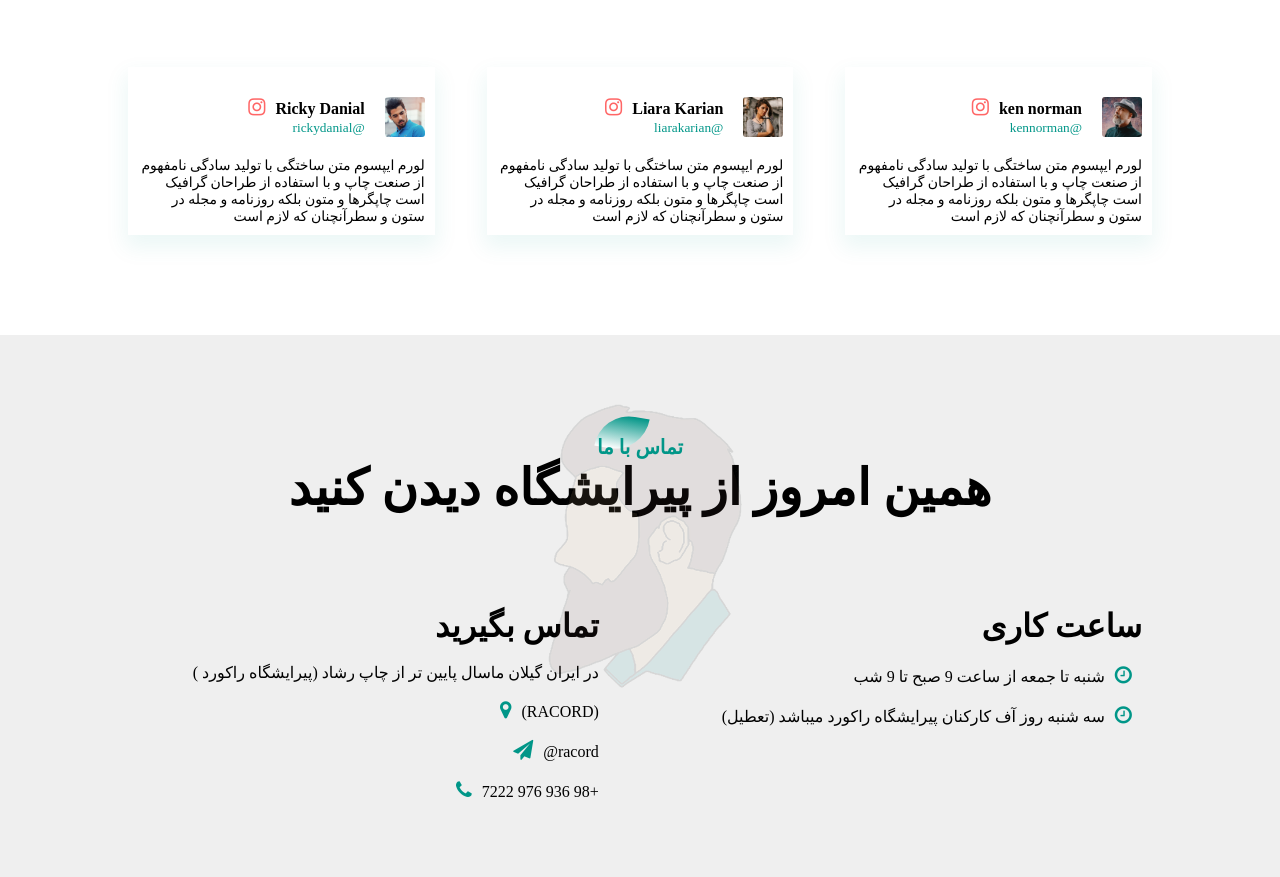
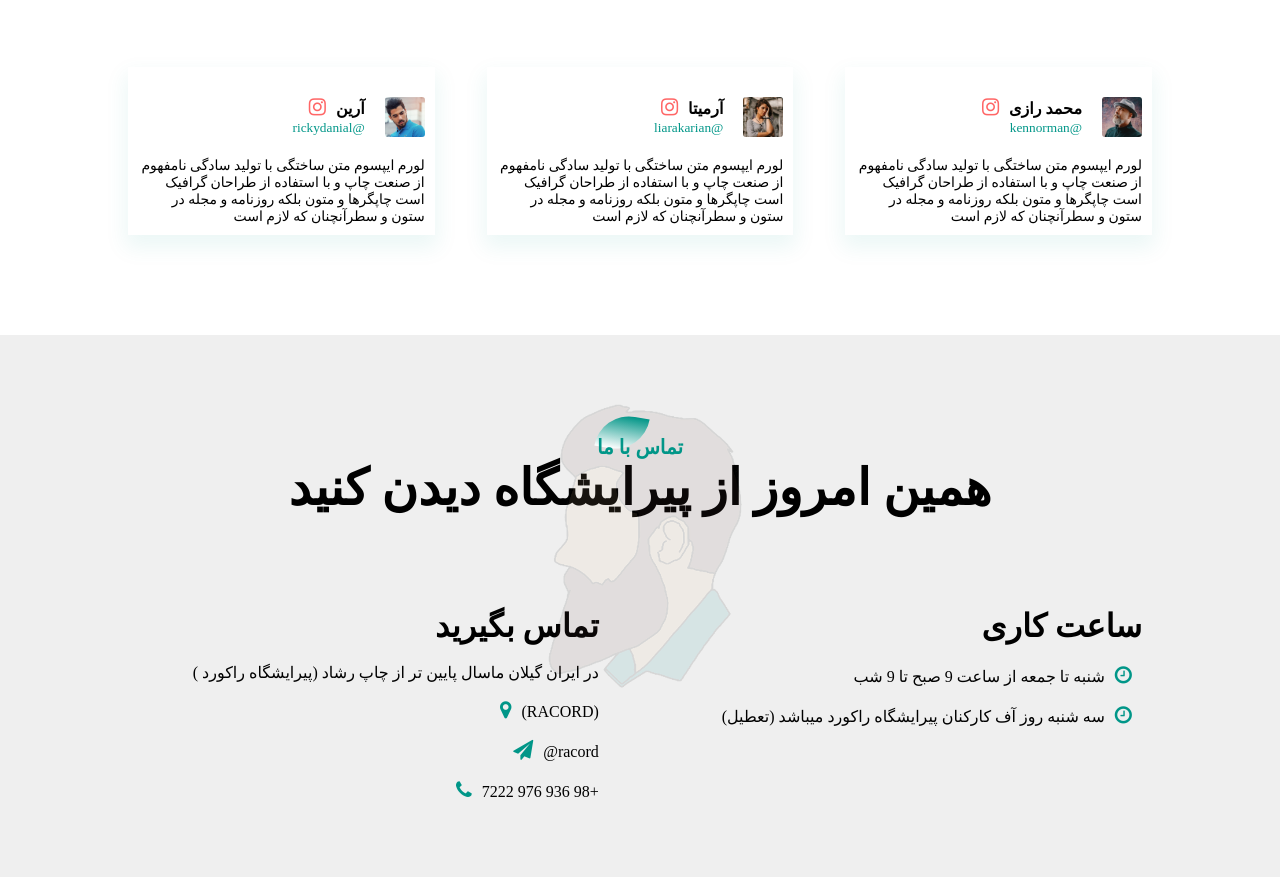
Before and after one commit to farhanyaghoubi/barber-shop-racord-with-html-css, a plain HTML site: page index.html in a window 1280 px wide. Shown: the part 2727-3604 px from the top of the page. Drawn offline with Linux system fonts and the light colour scheme; a web font is replaced by a local one.

Commit message:
Update index.html

```diff
--- a/index.html
+++ b/index.html
@@ -146,7 +146,7 @@
 					<div class="user">
 						<img src="images/img-1.jpg" alt="">
 						<div class="user-info">
-							<h4>ken norman<i class="fa fa-instagram"></i></h4>
+							<h4>محمد رازی<i class="fa fa-instagram"></i></h4>
 							<small>@kennorman</small>
 						</div>
 					</div>
@@ -157,7 +157,7 @@
 					<div class="user">
 						<img src="images/img-2.jpg" alt="">
 						<div class="user-info">
-							<h4>Liara Karian<i class="fa fa-instagram"></i></h4>
+							<h4>آرمیتا<i class="fa fa-instagram"></i></h4>
 							<small>@liarakarian</small>
 						</div>
 					</div>
@@ -168,7 +168,7 @@
 					<div class="user">
 						<img src="images/img-3.jpg" alt="">
 						<div class="user-info">
-							<h4>Ricky Danial<i class="fa fa-instagram"></i></h4>
+							<h4>آرین<i class="fa fa-instagram"></i></h4>
 							<small>@rickydanial</small>
 						</div>
 					</div>
```
